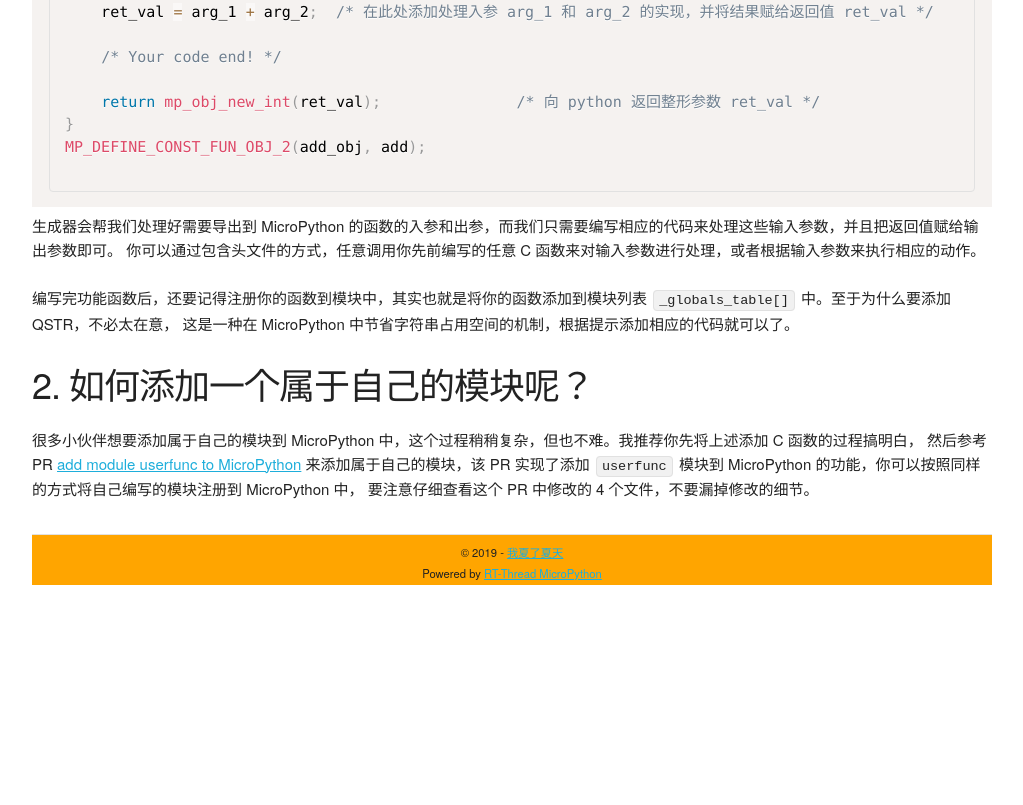
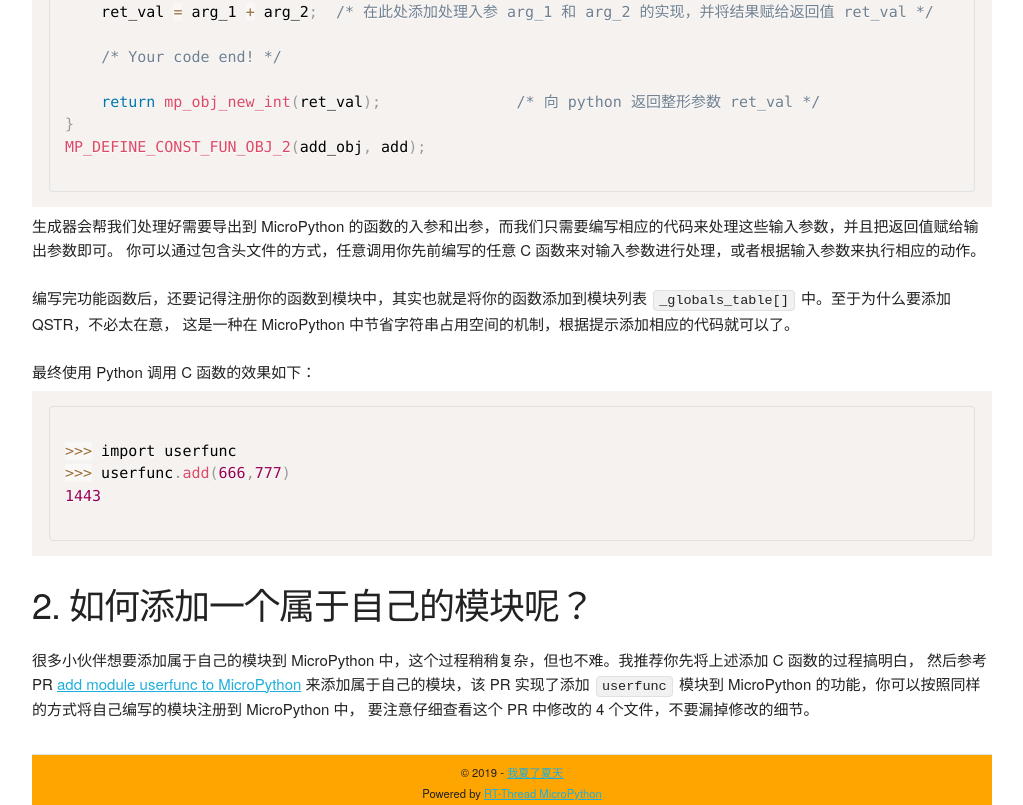
Before and after one commit to SummerGift/RT-MicroPython-Generator, a plain HTML site: page index.html in a window 1280 px wide. Shown: the part 1654-2459 px from the top of the page, without its empty margins (128-1151 px from the left). Before the commit the page ends 2239 px from the top, so only its background shows below. Drawn offline with Linux system fonts and the light colour scheme.

Commit message:
[add] python call C function example

```diff
--- a/index.html
+++ b/index.html
@@ -135,6 +135,14 @@ MP_DEFINE_CONST_FUN_OBJ_2(add_obj, add);
                 <br><br>
                 编写完功能函数后，还要记得注册你的函数到模块中，其实也就是将你的函数添加到模块列表 <code>_globals_table[]</code> 中。至于为什么要添加 QSTR，不必太在意，
                 这是一种在 MicroPython 中节省字符串占用空间的机制，根据提示添加相应的代码就可以了。
+                <br><br>
+                最终使用 Python 调用 C 函数的效果如下：
+                <pre><code class="language-c" id="application">
+>>> import userfunc
+>>> userfunc.add(666,777)
+1443
+                </code></pre>
+
             </p>
             <h3>2. 如何添加一个属于自己的模块呢？</h3>
             <p>
```
